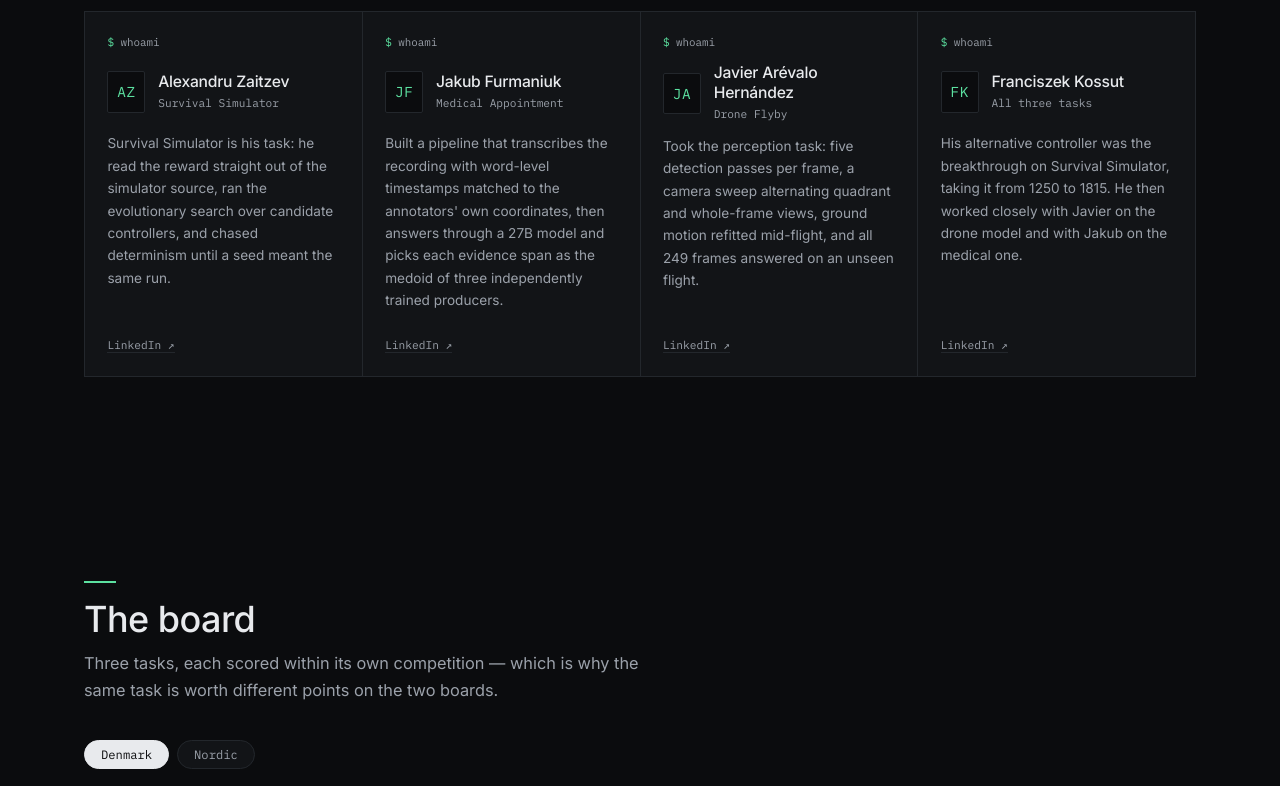
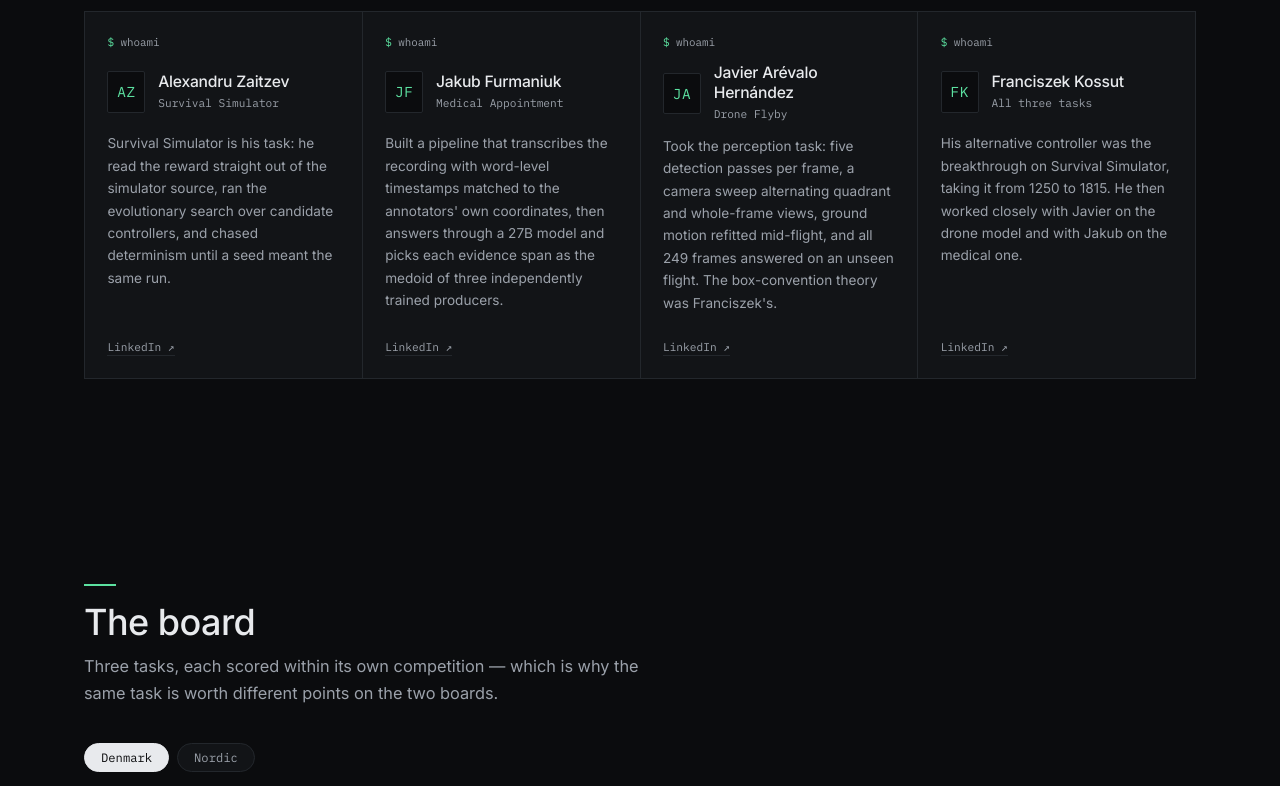
Before and after one commit to zytzev/Elysa-s_site, a website: page public/index.html in a window 1280 px wide. Shown: the part 960-1746 px from the top of the page. Drawn offline with Linux system fonts and the light colour scheme.

Commit message:
fix: red only spans 1239 -> 1815; restore Franciszek on Drone; drop the 0.802 marker
Three corrections from review:

- The red on Survival started at 1014, not 1239. The rule coloured the segment
  LEADING TO a marked point, so it began one point early. A segment is now
  marked only when BOTH ends belong to the same author, so the red line begins
  exactly at his first contribution. Verified: 3 red dots, 2 red segments.

- Franciszek is marked on Drone again (the final validation point), and the
  box-convention theory credit is back in Javier's card. He currently has a red
  dot there and no red segment, because a segment needs both ends marked and the
  point before it is Javier's.

- The Medical chart no longer opens with a 0.802 marker. It read as a score
  dropping at the start of the chart, which is the opposite of what it meant.
  Reverted to starting at 0.732.

```diff
--- a/public/i18n.js
+++ b/public/i18n.js
@@ -57,7 +57,7 @@ window.I18N = {
       },
       javier: {
         task: "Drone Flyby",
-        log: "Took the perception task: five detection passes per frame, a camera sweep alternating quadrant and whole-frame views, ground motion refitted mid-flight, and all 249 frames answered on an unseen flight."
+        log: "Took the perception task: five detection passes per frame, a camera sweep alternating quadrant and whole-frame views, ground motion refitted mid-flight, and all 249 frames answered on an unseen flight. The box-convention theory was Franciszek's."
       },
       franek: {
         task: "All three tasks",
@@ -126,8 +126,6 @@ window.I18N = {
       d7n: "Alternating quadrant views with whole-frame views, and five inference passes. Mean over 7 runs; the best single run reached 0.6071.",
       d8: "The unseen flight",
       d8n: "Only about 45% of the validation score carried over. Roughly 60% of our training backgrounds had been cut from that flight — the likely cause, and one we never got to retest.",
-      m0: "Earlier architecture, replaced",
-      m0n: "A working 0.802 under a completely different architecture, kept on its own branch. The rebuild below was a full replacement, not an extension — it starts lower and has to climb past this.",
       m1: "First working checkpoint",
       m1n: "Transcribe the recording, have a local model answer and quote its evidence, then map those quotes back to timestamps.",
       m2: "Evidence gets its own pass",
@@ -281,7 +279,7 @@ window.I18N = {
       },
       javier: {
         task: "Drone Flyby",
-        log: "Tog perceptionsopgaven: fem detektionspas pr. frame, en kamerasweep der skifter mellem kvadrant- og helbilledvisninger, grundbevægelse efterjusteret undervejs, og alle 249 frames besvaret på en uset flyvning."
+        log: "Tog perceptionsopgaven: fem detektionspas pr. frame, en kamerasweep der skifter mellem kvadrant- og helbilledvisninger, grundbevægelse efterjusteret undervejs, og alle 249 frames besvaret på en uset flyvning. Box-konventionsteorien var Franciszeks."
       },
       franek: {
         task: "Alle tre opgaver",
@@ -350,8 +348,6 @@ window.I18N = {
       d7n: "Skiftende kvadrantvisninger og helbilledvisninger, og fem inferenspas. Gennemsnit over 7 kørsler; den bedste enkeltkørsel nåede 0.6071.",
       d8: "Den usete flyvning",
       d8n: "Kun omkring 45% af valideringsscoren fulgte med over. Cirka 60% af vores træningsbaggrunde var klippet fra netop den flyvning — den sandsynlige årsag, og en vi aldrig fik testet igen.",
-      m0: "Tidligere arkitektur, erstattet",
-      m0n: "En fungerende 0.802 under en helt anden arkitektur, bevaret på sin egen branch. Genopbygningen nedenfor var en fuld erstatning, ikke en udvidelse — den starter lavere og skal kravle forbi denne.",
       m1: "Første fungerende checkpoint",
       m1n: "Transskribér optagelsen, lad en lokal model svare og citere sin evidens, og map citaterne tilbage til tidsstempler.",
       m2: "Evidensen får sit eget pas",
--- a/public/index.html
+++ b/public/index.html
@@ -197,7 +197,7 @@
                 { value: 0.3048, kind: "validation", labelKey: "run.d4", noteKey: "run.d4n" },
                 { value: 0.4618, kind: "validation", labelKey: "run.d5", noteKey: "run.d5n" },
                 { value: 0.5055, kind: "validation", labelKey: "run.d6", noteKey: "run.d6n" },
-                { value: 0.5841, kind: "validation", labelKey: "run.d7", noteKey: "run.d7n" },
+                { value: 0.5841, kind: "validation", labelKey: "run.d7", noteKey: "run.d7n", author: "franek" },
                 { value: 0.2630, kind: "evaluated",  labelKey: "run.d8", noteKey: "run.d8n" }
               ],
               evaluated: null
@@ -210,12 +210,6 @@
                  task's score, so most of these are about choosing the right
                  passage rather than about answering better. */
               points: [
-                /* 0.802 came FIRST, under a different architecture, and was
-                   replaced outright rather than extended (repo commit
-                   "Replace medical-appointment with the code that produced the
-                   0.822 evaluation"). Its own kind so the chart never implies
-                   the climb below was built on top of it. */
-                { value: 0.802,   kind: "superseded", labelKey: "run.m0", noteKey: "run.m0n" },
                 { value: 0.732,   kind: "validation", labelKey: "run.m1", noteKey: "run.m1n" },
                 { value: 0.75457, kind: "validation", labelKey: "run.m2", noteKey: "run.m2n" },
                 { value: 0.79296, kind: "validation", labelKey: "run.m3", noteKey: "run.m3n" },
--- a/public/motion.js
+++ b/public/motion.js
@@ -306,8 +306,16 @@
       var x1 = c.x(s - 1), y1 = c.y(pts[s - 1].value);
       var x2 = c.x(s), y2 = c.y(pts[s].value);
       var len = Math.sqrt((x2 - x1) * (x2 - x1) + (y2 - y1) * (y2 - y1)) + 2;
+/* A segment is marked only when BOTH of its ends belong to the same marked
+       author. Colouring the segment that merely *leads to* a marked point would
+       start the colour before that author's first contribution — the red must
+       cover 1239 -> 1815, not 1014 -> 1815. */
+      var segAuthor = (pts[s - 1].author && pts[s - 1].author === pts[s].author)
+        ? pts[s].author
+        : null;
       segs +=
-        '<path class="run__seg' + byMark(pts[s]) + '" d="M' + x1.toFixed(1) + " " + y1.toFixed(1) +
+        '<path class="run__seg' + (segAuthor ? " run__by-" + String(segAuthor) : "") +
+        '" d="M' + x1.toFixed(1) + " " + y1.toFixed(1) +
         " L" + x2.toFixed(1) + " " + y2.toFixed(1) + '" style="--len:' + len.toFixed(1) +
         ";--i:" + (s - 1) + '"/>';
     }
```
